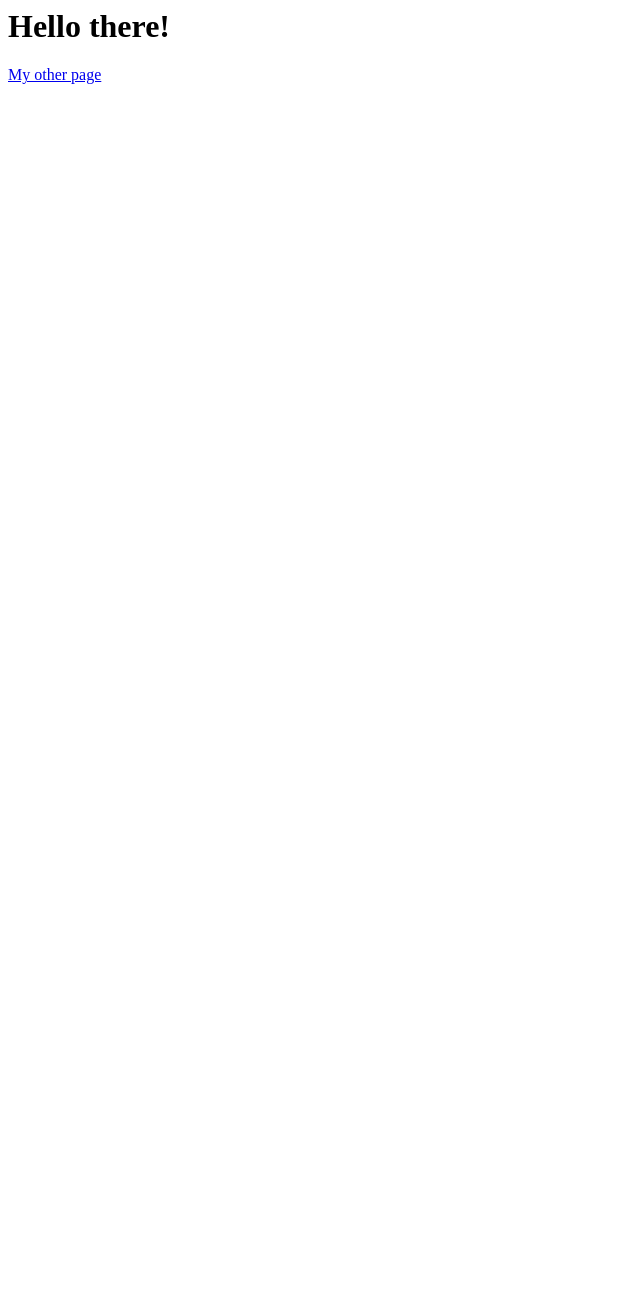
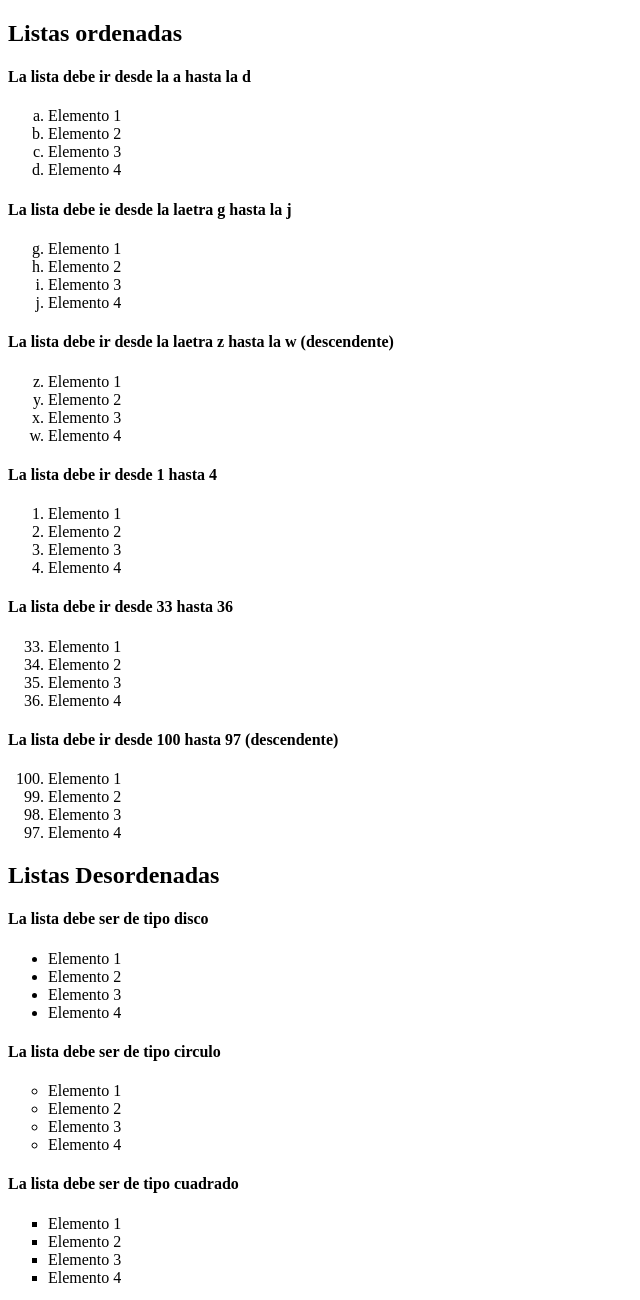
Before and after one commit to FrancescaCervesato/Ejercicio-2---Listas-HTML, a plain HTML site: page index.html in a window 1280 px wide. Shown: the whole page, without its empty margins (0-640 px from the left). Before the commit the page ends 800 px from the top, so only its background shows below. Drawn offline with Linux system fonts and the light colour scheme.

Commit message:
1 file modified

```diff
--- a/index.html
+++ b/index.html
@@ -1,11 +1,87 @@
+<!DOCTYPE html>
 <html>
-  <head>
-    <meta charset="UTF-8">
-    <script src="script.js"></script>
-    <!-- <link rel="stylesheet" type="text/css" href="styles.css"> -->
-  </head>
-  <body>
-    <h1>Hello there!</h1>
-    <a href="/me.html">My other page</a>
-  </body>
+
+<head>
+  <meta charset="UTF-8">
+  <title>Resolución ejercicio etiquetas de encabezdos html</title>
+  <meta content="author" content="francesc ricart">
+</head>
+
+<body>
+
+<h2>Listas ordenadas</h2>
+<h4>La lista debe ir desde la a hasta la d</h4>
+<ol type="a">
+<li>Elemento 1 </li>
+<li>Elemento 2 </li>
+<li>Elemento 3 </li>
+<li>Elemento 4 </li>  </ol>
+
+<h4>La lista debe ie desde la laetra g hasta la j</h4>
+<ol type ="a"; start = "7">
+<li>   Elemento 1   </li>
+<li>   Elemento 2   </li>
+<li>   Elemento 3   </li>
+<li>   Elemento 4  </li> </ol>
+
+<h4>La lista debe ir desde la laetra z hasta la w (descendente)</h4>
+
+<ol reversed type ="a"; start = "26">
+<li>   Elemento 1   </li>
+<li>   Elemento 2   </li>
+<li>   Elemento 3   </li>
+<li>   Elemento 4  </li> </ol>
+
+<h4>La lista debe ir desde 1 hasta 4</h4>
+
+<ol>
+<li>   Elemento 1   </li>
+<li>   Elemento 2   </li>
+<li>   Elemento 3   </li>
+<li>   Elemento 4  </li> </ol>
+
+<h4>La lista debe ir desde 33 hasta 36 </h4>
+
+<ol start = "33">
+<li>   Elemento 1   </li>
+<li>   Elemento 2   </li>
+<li>   Elemento 3   </li>
+<li>   Elemento 4  </li> </ol>
+
+<h4>La lista debe ir desde 100 hasta 97 (descendente) </h4>
+
+<ol reversed start = "100">
+<li>   Elemento 1   </li>
+<li>   Elemento 2   </li>
+<li>   Elemento 3   </li>
+<li>   Elemento 4  </li> </ol>
+
+   <h2>Listas Desordenadas</h2>
+
+   <h4>La lista debe ser de tipo disco </h4>
+
+   <ul type ="disc">
+   <li>   Elemento 1   </li>
+   <li>   Elemento 2   </li>
+   <li>   Elemento 3   </li>
+   <li>   Elemento 4  </li> </ul>
+
+   <h4>La lista debe ser de tipo circulo</h4>
+
+   <ul type ="circle">
+   <li>   Elemento 1   </li>
+   <li>   Elemento 2   </li>
+   <li>   Elemento 3   </li>
+   <li>   Elemento 4  </li> </ul>
+
+   <h4>La lista debe ser de tipo cuadrado</h4>
+
+   <ul type ="square">
+   <li>   Elemento 1   </li>
+   <li>   Elemento 2   </li>
+   <li>   Elemento 3   </li>
+   <li>   Elemento 4  </li> </ul>
+
+</body>
+
 </html>
```
